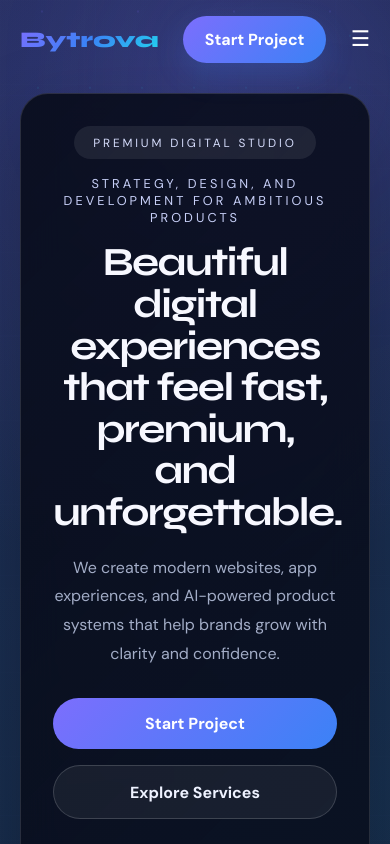
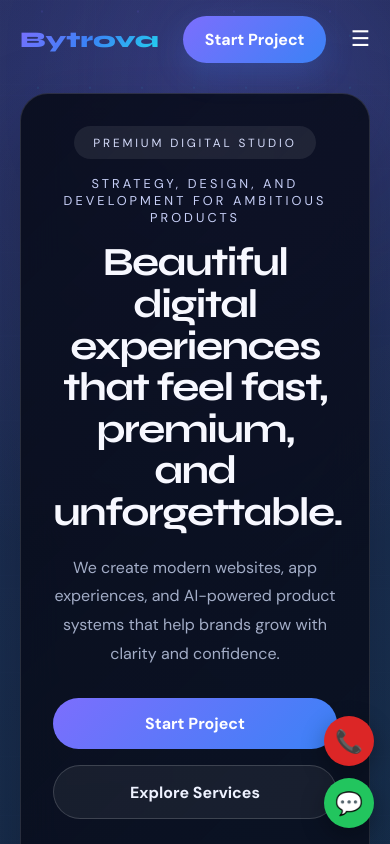
Before and after one commit to suraj8285/bytrova-web, a Next.js app: page / in a window 390 px wide. Shown: the top 844 px of the page. Built offline with nearby package versions, Linux system fonts and the light colour scheme.

Commit message:
adding whataap

```diff
--- a/app/globals.css
+++ b/app/globals.css
@@ -62,6 +62,13 @@ img { max-width: 100%; display: block; }
   color: white; font-weight: 700; box-shadow: 0 12px 30px rgba(59,130,246,0.2);
 }
 .nav-cta:hover { opacity: .95; transform: translateY(-1px); }
+.nav-call-btn {
+  display: inline-flex; align-items: center; justify-content: center;
+  padding: .8rem 1.2rem; border-radius: 999px;
+  background: #dc2626; color: white; font-weight: 700; box-shadow: 0 8px 20px rgba(220,38,38,0.3);
+  transition: opacity .2s ease, transform .2s ease;
+}
+.nav-call-btn:hover { opacity: .95; transform: translateY(-1px); }
 .hamburger {
   display: none; background: none; border: none; color: white;
   font-size: 1.35rem; cursor: pointer;
@@ -175,7 +182,12 @@ img { max-width: 100%; display: block; }
 .contact-item { display: flex; justify-content: space-between; gap: 1rem; padding: .9rem 0; border-bottom: 1px solid rgba(255,255,255,0.08); }
 .contact-item:last-child { border-bottom: none; }
 .ci-label { color: #c7d2fe; font-weight: 700; }
-.contact-socials { display: flex; flex-wrap: wrap; gap: .75rem; margin-top: 1.2rem; }
+.contact-actions { display: flex; flex-wrap: wrap; gap: .75rem; margin-top: 1.2rem; }
+.contact-action-btn { display: inline-flex; align-items: center; justify-content: center; min-width: 112px; padding: .8rem 1rem; border-radius: 999px; font-weight: 700; transition: transform .2s ease, opacity .2s ease; }
+.contact-action-btn:hover { transform: translateY(-1px); opacity: .95; }
+.contact-action-btn--call { background: linear-gradient(135deg, var(--accent), var(--accent-2)); color: white; }
+.contact-action-btn--whatsapp { background: rgba(255,255,255,0.06); border: 1px solid rgba(255,255,255,0.08); color: white; }
+.contact-socials { display: flex; flex-wrap: wrap; gap: .75rem; margin-top: 1rem; }
 .contact-socials a { display: inline-flex; align-items: center; justify-content: center; min-width: 96px; padding: .8rem 1rem; border-radius: 999px; background: rgba(255,255,255,0.06); border: 1px solid rgba(255,255,255,0.08); }
 .contact-form label { display: grid; gap: .7rem; color: #dfe6ff; margin-bottom: 1rem; font-size: .94rem; }
 .contact-form input, .contact-form select, .contact-form textarea { width: 100%; padding: .95rem 1rem; border-radius: 16px; border: 1px solid rgba(255,255,255,0.12); background: rgba(255,255,255,0.04); color: white; outline: none; transition: border-color .25s ease, box-shadow .25s ease; }
@@ -184,6 +196,29 @@ img { max-width: 100%; display: block; }
 .submit-btn { width: 100%; margin-top: 1rem; padding: 1rem 1.2rem; border: none; border-radius: 999px; background: linear-gradient(135deg, var(--accent), var(--accent-2)); color: white; font-weight: 700; cursor: pointer; transition: transform .2s ease, opacity .2s ease; }
 .submit-btn:hover { opacity: .95; transform: translateY(-1px); }
 .submit-success { margin-top: 1rem; padding: 1rem 1.2rem; border-radius: 18px; background: rgba(16,185,129,0.14); color: #a7f3d0; border: 1px solid rgba(16,185,129,0.2); }
+
+.floating-actions {
+  position: fixed; bottom: 2rem; right: 2rem; left: auto; z-index: 99;
+  display: flex; flex-direction: column; gap: 1rem; align-items: center;
+}
+.fab {
+  display: flex; align-items: center; justify-content: center;
+  width: 56px; height: 56px; border-radius: 50%;
+  font-size: 1.6rem; font-weight: 700; transition: transform .2s ease, box-shadow .2s ease;
+  box-shadow: 0 8px 24px rgba(0,0,0,0.3);
+}
+.fab:hover { transform: scale(1.1); box-shadow: 0 12px 32px rgba(0,0,0,0.4); }
+.fab-call {
+  background: #dc2626; color: white;
+}
+.fab-whatsapp {
+  background: #22c55e; color: white;
+}
+
+@media (max-width: 768px) {
+  .floating-actions { bottom: 1.5rem; right: 1.5rem; }
+  .fab { width: 50px; height: 50px; font-size: 1.4rem; }
+}
 
 .site-footer { padding: 3rem 2rem 4rem; }
 .footer-inner { max-width: 1100px; margin: 0 auto; display: flex; flex-wrap: wrap; justify-content: space-between; gap: 1rem; align-items: center; }
@@ -276,4 +311,5 @@ img { max-width: 100%; display: block; }
   .hero-stats, .services-grid, .process-grid, .expertise-grid, .clients-strip { grid-template-columns: 1fr; }
   .form-row { grid-template-columns: 1fr; }
   .highlight-box { flex-direction: column; align-items: flex-start; }
+  .floating-actions { bottom: 1rem; right: 1rem; gap: .75rem; }
 }
--- a/app/page.js
+++ b/app/page.js
@@ -50,6 +50,8 @@ const highlights = [
 ];
 
 const trustedLogos = ["client-logo-1.svg", "client-logo-2.svg", "client-logo-3.svg", "client-logo-4.svg"];
+const contactPhone = "+919310996758";
+const whatsappNumber = "919310996758";
 
 export default function Home() {
   const [menuOpen, setMenuOpen] = useState(false);
@@ -71,11 +73,15 @@ export default function Home() {
 
   const handleSubmit = (e) => {
     e.preventDefault();
-    const subject = encodeURIComponent(`New inquiry from ${formData.name || "Website visitor"}`);
-    const body = encodeURIComponent(
-      `Name: ${formData.name}\nEmail: ${formData.email}\nService: ${formData.service}\nBudget: ${formData.budget}\n\nMessage:\n${formData.message}`
-    );
-    window.location.href = `mailto:bytrova1@gmail.com?subject=${subject}&body=${body}`;
+
+    const message = `Hi, I’m ${formData.name || "a website visitor"}.%0AEmail: ${formData.email}%0AService: ${formData.service}%0ABudget: ${formData.budget}%0A%0AMessage:%0A${formData.message}`;
+    const whatsappUrl = `https://api.whatsapp.com/send?phone=${whatsappNumber}&text=${encodeURIComponent(message)}`;
+
+    const newWindow = window.open(whatsappUrl, "_blank", "noopener,noreferrer");
+    if (!newWindow) {
+      window.location.href = whatsappUrl;
+    }
+
     setSubmitted(true);
     setTimeout(() => setSubmitted(false), 4200);
   };
@@ -84,6 +90,21 @@ export default function Home() {
 
   return (
     <>
+      <div className="floating-actions">
+        <a className="fab fab-call" href={`tel:${contactPhone}`} title="Call us">
+          📞
+        </a>
+        <a
+          className="fab fab-whatsapp"
+          href={`https://wa.me/${whatsappNumber}?text=${encodeURIComponent("Hello, I'd like to discuss a project.")}`}
+          target="_blank"
+          rel="noreferrer"
+          title="Message us on WhatsApp"
+        >
+          💬
+        </a>
+      </div>
+
       <nav className={`nav ${scrolled ? "nav-scrolled" : ""}`}>
         <a href="#main" className="logo">Bytrova</a>
         <div className={`nav-links ${menuOpen ? "open" : ""}`}>
@@ -235,6 +256,9 @@ export default function Home() {
                   <span>{value}</span>
                 </div>
               ))}
+              <div className="contact-actions">
+
+              </div>
               <div className="contact-socials">
                 {[
                   { label: "LinkedIn", href: "https://www.linkedin.com/" },
```
